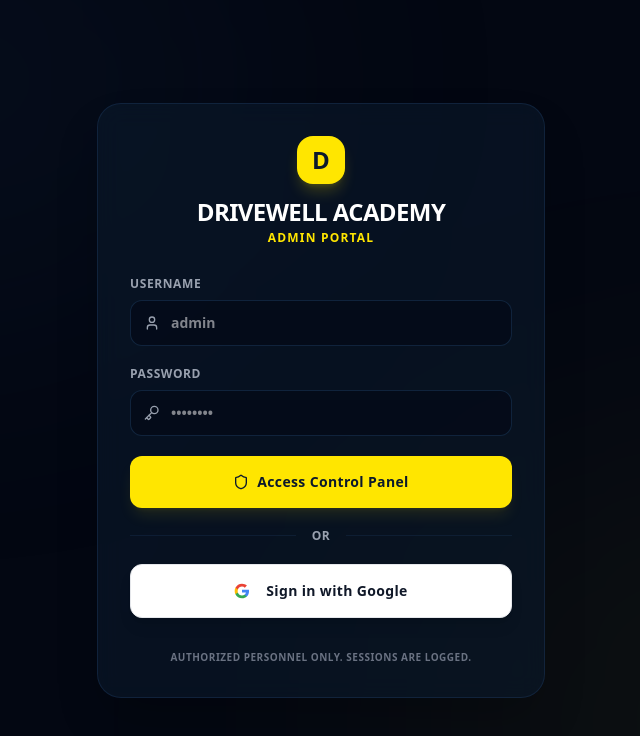
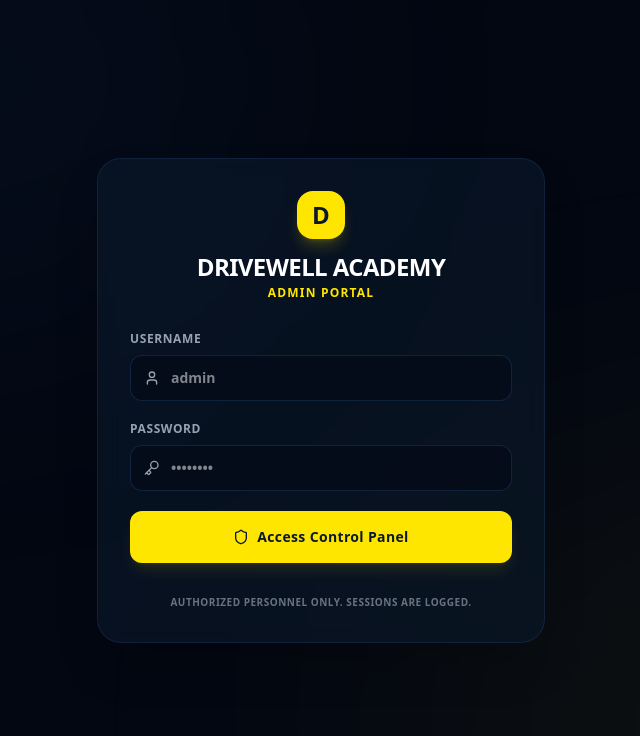
Before and after one commit to sdubz4tw/driving-school-website, a Next.js app: page /admin/login in a window 1280 px wide. Shown: the top 736 px of the page, without its empty margins (319-959 px from the left). Built offline with nearby package versions, Linux system fonts and the light colour scheme.

Commit message:
Remove NextAuth dependencies and restore credentials-based auth shield

```diff
--- a/package.json
+++ b/package.json
@@ -13,7 +13,6 @@
     "@vercel/kv": "^3.0.0",
     "lucide-react": "^1.23.0",
     "next": "16.2.10",
-    "next-auth": "^4.24.14",
     "react": "19.2.4",
     "react-dom": "19.2.4"
   },
--- a/src/app/admin/login/page.tsx
+++ b/src/app/admin/login/page.tsx
@@ -3,7 +3,6 @@
 import { useState } from "react";
 import { useRouter } from "next/navigation";
 import { Shield, Key, User, AlertCircle, Loader2 } from "lucide-react";
-import { signIn } from "next-auth/react";
 
 export default function LoginPage() {
   const router = useRouter();
@@ -11,11 +10,6 @@
   const [password, setPassword] = useState("");
   const [error, setError] = useState("");
   const [loading, setLoading] = useState(false);
-
-  const handleGoogleSignIn = () => {
-    setLoading(true);
-    signIn("google", { callbackUrl: "/" });
-  };
 
   const handleSubmit = async (e: React.FormEvent) => {
     e.preventDefault();
@@ -38,7 +32,8 @@
       const data = await res.json();
 
       if (res.ok && data.success) {
-        router.push("/");
+        // Direct route to the backend dashboard page
+        router.push("/admin/dashboard");
         router.refresh();
       } else {
         setError(data.error || "Invalid username or password");
@@ -151,27 +146,6 @@
           </button>
         </form>
 
-        <div className="relative flex py-5 items-center">
-          <div className="flex-grow border-t border-brand-blue-light/30"></div>
-          <span className="flex-shrink mx-4 text-gray-400 text-xs font-bold uppercase tracking-wider">Or</span>
-          <div className="flex-grow border-t border-brand-blue-light/30"></div>
-        </div>
-
-        <button
-          type="button"
-          onClick={handleGoogleSignIn}
-          disabled={loading}
-          className="w-full py-4 rounded-xl bg-white text-gray-900 font-bold text-sm tracking-wide shadow-lg hover:scale-[1.01] active:scale-[0.99] transition-all disabled:opacity-50 flex items-center justify-center gap-2 cursor-pointer border border-gray-200"
-        >
-          <svg className="w-4 h-4 mr-2" viewBox="0 0 24 24">
-            <path fill="#4285F4" d="M22.56 12.25c0-.78-.07-1.53-.2-2.25H12v4.26h5.92c-.26 1.37-1.04 2.53-2.21 3.31v2.77h3.57c2.08-1.92 3.28-4.74 3.28-8.09z" />
-            <path fill="#34A853" d="M12 23c2.97 0 5.46-.98 7.28-2.66l-3.57-2.77c-.98.66-2.23 1.06-3.71 1.06-2.86 0-5.29-1.93-6.16-4.53H2.18v2.84C3.99 20.53 7.7 23 12 23z" />
-            <path fill="#FBBC05" d="M5.84 14.09c-.22-.66-.35-1.36-.35-2.09s.13-1.43.35-2.09V7.06H2.18C1.43 8.55 1 10.22 1 12s.43 3.45 1.18 4.94l2.85-2.22.81-.63z" />
-            <path fill="#EA4335" d="M12 5.38c1.62 0 3.06.56 4.21 1.64l3.15-3.15C17.45 2.09 14.97 1 12 1 7.7 1 3.99 3.47 2.18 7.06l3.66 2.84c.87-2.6 3.3-4.52 6.16-4.52z" />
-          </svg>
-          Sign in with Google
-        </button>
-
         <div className="mt-8 text-center text-[10px] text-gray-500 font-semibold uppercase tracking-wider">
           <p>Authorized personnel only. Sessions are logged.</p>
         </div>
--- a/src/app/api/auth/[...nextauth]/route.ts
+++ /dev/null
@@ -1,17 +0,0 @@
-import NextAuth from "next-auth";
-import GoogleProvider from "next-auth/providers/google";
-
-const handler = NextAuth({
-  providers: [
-    GoogleProvider({
-      clientId: process.env.GOOGLE_CLIENT_ID || "mock-google-client-id",
-      clientSecret: process.env.GOOGLE_CLIENT_SECRET || "mock-google-client-secret",
-    }),
-  ],
-  pages: {
-    signIn: "/admin/login",
-  },
-  secret: process.env.NEXTAUTH_SECRET || "mock-nextauth-secret-key-32-chars-long",
-});
-
-export { handler as GET, handler as POST };
--- a/src/app/layout.tsx
+++ b/src/app/layout.tsx
@@ -53,8 +53,6 @@
   }
 };
 
-import { Providers } from "./providers";
-
 export default function RootLayout({
   children,
 }: Readonly<{
@@ -65,9 +63,7 @@
       lang="en"
       className={`${geistSans.variable} ${geistMono.variable} h-full antialiased`}
     >
-      <body className="min-h-full flex flex-col">
-        <Providers>{children}</Providers>
-      </body>
+      <body className="min-h-full flex flex-col">{children}</body>
     </html>
   );
 }
--- a/src/app/page.tsx
+++ b/src/app/page.tsx
@@ -2,7 +2,6 @@
 
 import { useState, useEffect, useCallback, useRef } from "react";
 import Image from "next/image";
-import { useSession } from "next-auth/react";
 import {
   Star,
   Pencil,
@@ -67,15 +66,7 @@
   const [currentSlide, setCurrentSlide] = useState(0);
   const [isAdmin, setIsAdmin] = useState(false);
 
-  const { data: session } = useSession();
-
   const [content, setContent] = useState<SiteContent>(DEFAULT_CONTENT);
-
-  useEffect(() => {
-    if (session) {
-      setIsAdmin(true);
-    }
-  }, [session]);
 
   /* ── fetch content ─────────────────────────────── */
   useEffect(() => {
--- a/src/app/providers.tsx
+++ /dev/null
@@ -1,7 +0,0 @@
-"use client";
-
-import { SessionProvider } from "next-auth/react";
-
-export function Providers({ children }: { children: React.ReactNode }) {
-  return <SessionProvider>{children}</SessionProvider>;
-}
--- a/src/middleware.ts
+++ b/src/middleware.ts
@@ -1,11 +1,25 @@
-import { withAuth } from "next-auth/middleware";
+import { NextResponse } from "next/server";
+import type { NextRequest } from "next/server";
 
-export default withAuth({
-  pages: {
-    signIn: "/admin/login", // Redirect unauthorized users here
-  },
-});
+export function middleware(request: NextRequest) {
+  const session = request.cookies.get("drivewell_session");
+
+  // Protect admin sub-paths (dashboard, settings, etc.)
+  if (request.nextUrl.pathname.startsWith("/admin")) {
+    // Exclude the login page itself
+    if (request.nextUrl.pathname === "/admin/login") {
+      return NextResponse.next();
+    }
+
+    if (!session || session.value !== "authorized_session_token_value") {
+      const loginUrl = new URL("/admin/login", request.url);
+      return NextResponse.redirect(loginUrl);
+    }
+  }
+
+  return NextResponse.next();
+}
 
 export const config = {
-  matcher: ["/admin/dashboard/:path*", "/admin/settings/:path*"], // Paths to protect
+  matcher: ["/admin/:path*"],
 };
```
Also changed, not shown: 1 other file (tests, documents, lock files or other folders).
